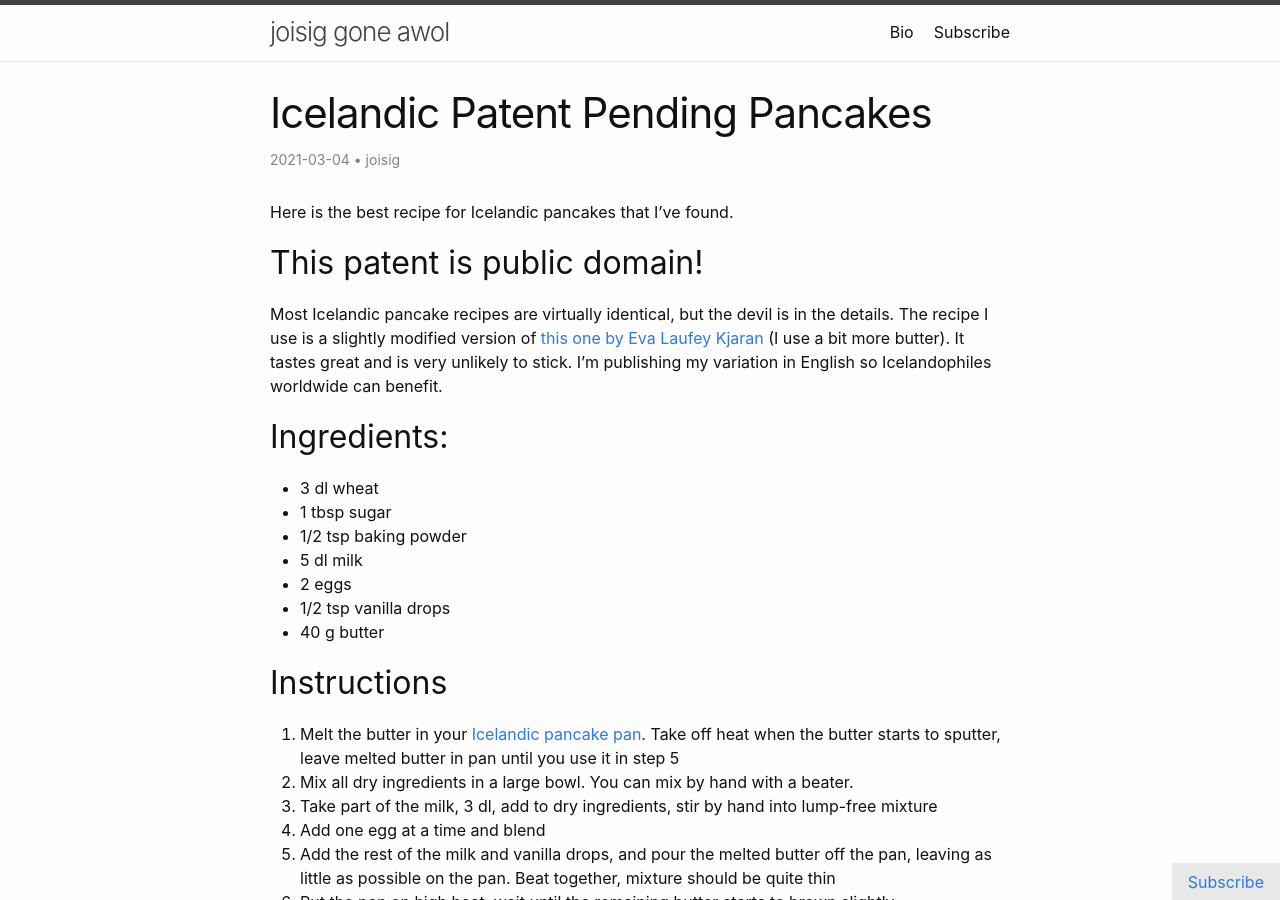
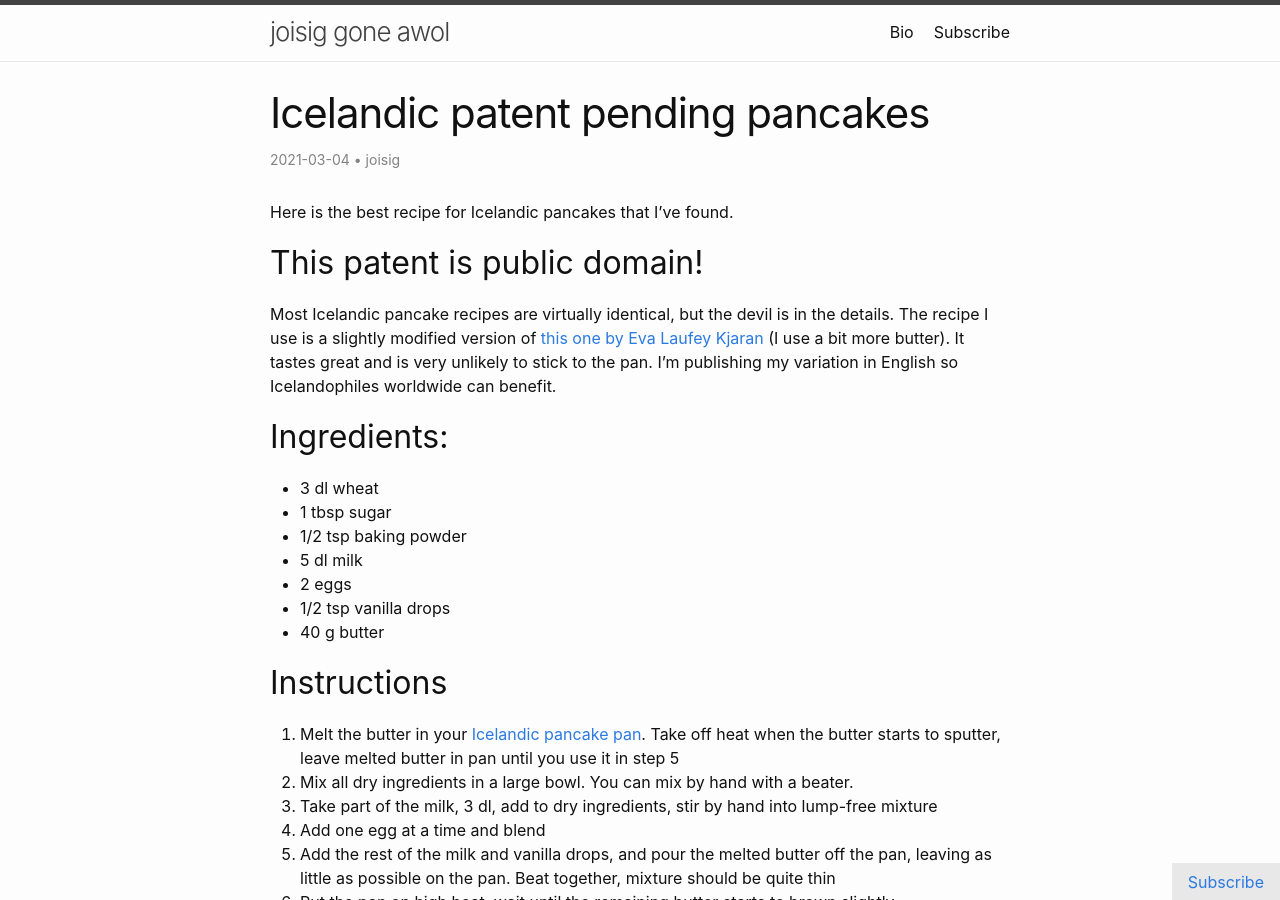
Before and after one commit to joisig/joisig.com, a Jekyll site: the page built from _posts/2021-03-04-patent-pending-pancakes.md, in a window 1280 px wide and 900 px high. Built offline with Jekyll 4.4.1, drawn with Linux system fonts in a browser that asks for light colours; comment, search, counter and statistics services are not loaded.

```diff
--- a/_posts/2021-03-04-patent-pending-pancakes.md
+++ b/_posts/2021-03-04-patent-pending-pancakes.md
@@ -1,6 +1,6 @@
 ---
 layout: post
-title: Icelandic Patent Pending Pancakes
+title: Icelandic patent pending pancakes
 description: Here is the best recipe for Icelandic pancakes that I've found.
 date: 2021-03-04 14:31:00 +0000
 author: joisig
@@ -13,7 +13,7 @@
 
 ## This patent is public domain!
 
-Most Icelandic pancake recipes are virtually identical, but the devil is in the details. The recipe I use is a slightly modified version of [this one by Eva Laufey Kjaran](https://evalaufeykjaran.is/islenskar-ponnukokur-me-sultu-og-rjoma/) (I use a bit more butter). It tastes great and is very unlikely to stick. I'm publishing my variation in English so Icelandophiles worldwide can benefit.
+Most Icelandic pancake recipes are virtually identical, but the devil is in the details. The recipe I use is a slightly modified version of [this one by Eva Laufey Kjaran](https://evalaufeykjaran.is/islenskar-ponnukokur-me-sultu-og-rjoma/) (I use a bit more butter). It tastes great and is very unlikely to stick to the pan. I'm publishing my variation in English so Icelandophiles worldwide can benefit.
 
 ## Ingredients:
 *	3 dl wheat
```
Also changed, not shown: _posts/2021-03-09-green-and-orange-chicken.md (added, +37 -0 lines), Gemfile.lock, 1 other file.
